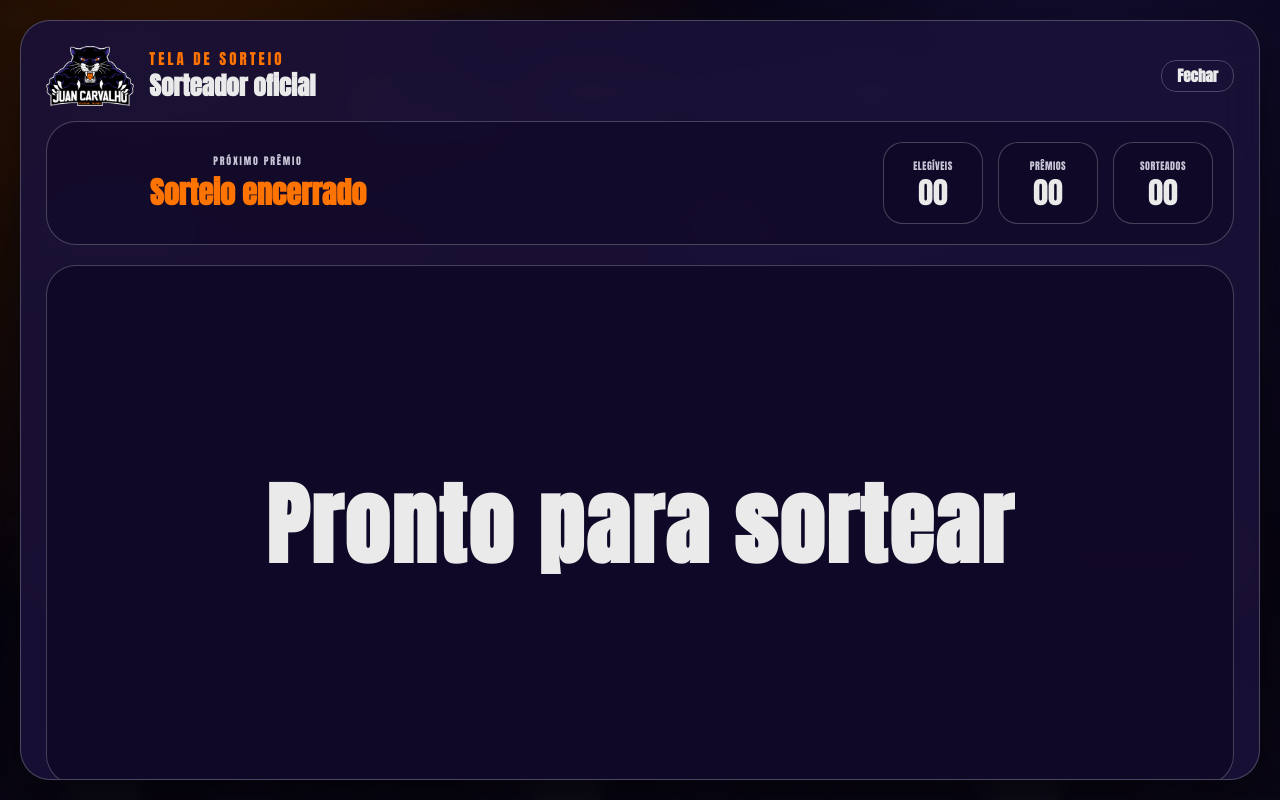
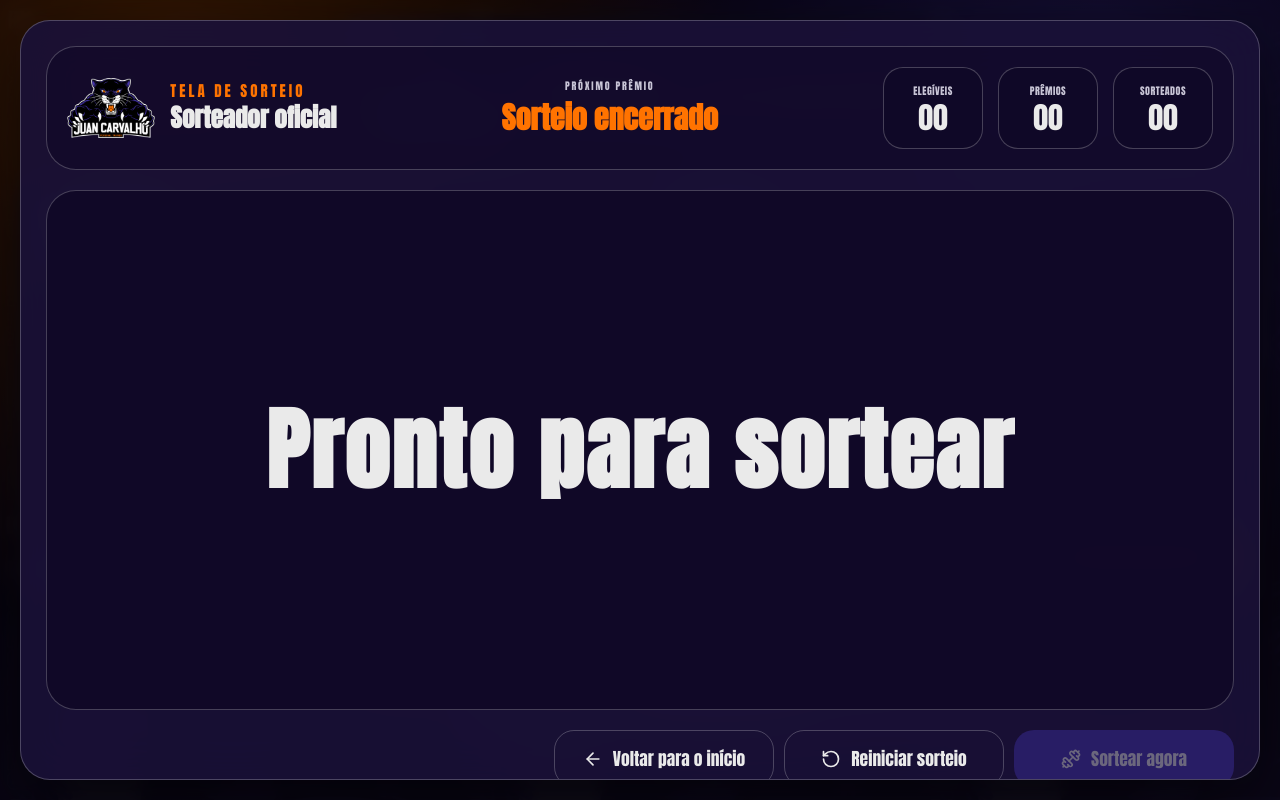
Before and after one commit to aisl1n/giveaway-tool-juan, a React (Vite) app: page / in a window 1280 px wide. Both pictures are taken after a click on the button "Iniciar sorteio". Built offline with nearby package versions, Linux system fonts and the light colour scheme.

Commit message:
refactor: improve layout and styling in DrawModal, DrawStage, and WinnersList components for better user experience

```diff
--- a/src/components/draw/DrawModal.tsx
+++ b/src/components/draw/DrawModal.tsx
@@ -40,34 +40,8 @@ export function DrawModal({ isOpen, isDrawCompleted, onClose }: DrawModalProps)
       />
 
       <div className="relative z-10 mx-auto flex min-h-full w-full max-w-7xl items-center">
-        <div className="border-brand-line bg-brand-panel/90 max-h-[calc(100vh-1rem)] w-full overflow-y-auto rounded-3xl border p-3 shadow-[0_26px_70px_rgba(0,0,0,0.55)] backdrop-blur-xl md:max-h-[calc(100vh-2rem)] md:p-5">
-          <div className="mb-3 flex items-center justify-between gap-2">
-            <div className="flex items-center gap-3">
-              <img
-                src="/images/Logotipo-Principal.png"
-                alt="Logotipo da marca"
-                className="h-10 w-auto shrink-0 md:h-12"
-              />
-              <div className="flex flex-col justify-center leading-tight">
-                <p className="text-brand-secondary text-xs tracking-[0.2em] uppercase">
-                  Tela de sorteio
-                </p>
-                <h2 className="font-heading text-brand-tertiary text-lg font-semibold md:text-xl">
-                  Sorteador oficial
-                </h2>
-              </div>
-            </div>
-
-            <button
-              type="button"
-              onClick={onClose}
-              className="border-brand-line text-brand-tertiary hover:border-brand-secondary hover:text-brand-secondary rounded-xl border px-3 py-1 text-xs font-semibold transition"
-            >
-              Fechar
-            </button>
-          </div>
-
-          <DrawStage />
+        <div className="border-brand-line bg-brand-panel/90 relative max-h-[calc(100vh-1rem)] w-full overflow-y-auto rounded-3xl border p-3 shadow-[0_26px_70px_rgba(0,0,0,0.55)] backdrop-blur-xl md:max-h-[calc(100vh-2rem)] md:p-5">
+          <DrawStage onClose={onClose} />
         </div>
       </div>
     </div>
--- a/src/components/draw/DrawStage.tsx
+++ b/src/components/draw/DrawStage.tsx
@@ -1,5 +1,5 @@
 import { AnimatePresence, motion } from 'framer-motion'
-import { Dumbbell, RotateCcw } from 'lucide-react'
+import { ArrowLeft, Dumbbell, RotateCcw } from 'lucide-react'
 import { useCallback, useEffect, useMemo, useRef, useState } from 'react'
 
 import { launchBrandConfetti } from '../../lib/confetti'
@@ -8,15 +8,27 @@ import { useRaffleStore } from '../../store/useRaffleStore'
 import type { DrawPhase, DrawResult } from '../../types/raffle'
 import { DrawStatsPanel } from './DrawStatsPanel'
 
-const CONFIRMED_WINNER_PREVIEW_MS = 6200
 const READY_MESSAGE = 'Pronto para sortear'
 const COUNTDOWN_STEP_MS = 650
 const ROLLING_SPIN_COUNT = 48
 const ROLLING_STEP_MS = 60
+const ROLLING_MESSAGES = [
+  'Aquecendo o sorteio',
+  'Contando as repetições',
+  'Carga máxima no nome',
+  'Foco no próximo vencedor',
+  'Hoje é dia de bater meta',
+  'Treino pesado, prêmio liberado',
+  'Ritmo forte até o resultado',
+]
 
 const formatStatValue = (value: number) => value.toString().padStart(2, '0')
 
-export function DrawStage() {
+type DrawStageProps = {
+  onClose?: () => void
+}
+
+export function DrawStage({ onClose }: DrawStageProps) {
   const participantsNames = useRaffleStore((state) => state.participantsNames)
   const prizes = useRaffleStore((state) => state.prizes)
   const results = useRaffleStore((state) => state.results)
@@ -26,8 +38,26 @@ export function DrawStage() {
   const [phase, setPhase] = useState<DrawPhase>('idle')
   const [countdownValue, setCountdownValue] = useState<number>(3)
   const [rollingName, setRollingName] = useState<string>(READY_MESSAGE)
+  const [rollingStatusMessage, setRollingStatusMessage] =
+    useState<string>('Aquecendo o sorteio')
+  const [rollingDotsCount, setRollingDotsCount] = useState<number>(0)
   const [lastDraw, setLastDraw] = useState<DrawResult | null>(null)
   const isDrawingRef = useRef(false)
+
+  useEffect(() => {
+    if (phase !== 'rolling' && phase !== 'countdown') {
+      setRollingDotsCount(0)
+      return
+    }
+
+    const intervalId = window.setInterval(() => {
+      setRollingDotsCount((previousCount) => (previousCount + 1) % 4)
+    }, 280)
+
+    return () => {
+      window.clearInterval(intervalId)
+    }
+  }, [phase])
 
   const validPrizes = useMemo(() => normalizePrizes(prizes), [prizes])
   const eligibleParticipants = useMemo(
@@ -67,6 +97,21 @@ export function DrawStage() {
         await sleep(COUNTDOWN_STEP_MS)
       }
 
+      setRollingStatusMessage((previousMessage) => {
+        if (ROLLING_MESSAGES.length < 2) {
+          return ROLLING_MESSAGES[0] ?? previousMessage
+        }
+
+        let nextMessage =
+          ROLLING_MESSAGES[Math.floor(Math.random() * ROLLING_MESSAGES.length)]
+
+        while (nextMessage === previousMessage) {
+          nextMessage =
+            ROLLING_MESSAGES[Math.floor(Math.random() * ROLLING_MESSAGES.length)]
+        }
+
+        return nextMessage
+      })
       setPhase('rolling')
 
       let previousIndex = -1
@@ -101,33 +146,36 @@ export function DrawStage() {
     }
   }, [canDraw, drawNextWinner, eligibleParticipants])
 
-  useEffect(() => {
-    if (!lastDraw) {
-      return
-    }
-
-    const timerId = window.setTimeout(() => {
-      setLastDraw(null)
-    }, CONFIRMED_WINNER_PREVIEW_MS)
-
-    return () => {
-      window.clearTimeout(timerId)
-    }
-  }, [lastDraw])
-
   const handleResetDraws = () => {
     resetDraws()
     setPhase('idle')
     setCountdownValue(3)
     setRollingName(READY_MESSAGE)
+    setRollingStatusMessage('Aquecendo o sorteio')
     setLastDraw(null)
   }
 
   return (
     <div className="mx-auto flex w-full max-w-5xl flex-col gap-4">
       <div className="space-y-4">
-        <div className="border-brand-line bg-brand-surface/55 flex w-full flex-col items-center gap-4 rounded-3xl border px-4 py-4 text-center md:flex-row md:justify-between">
-          <div className="flex w-full flex-col md:w-1/3">
+        <div className="border-brand-line md:bg-brand-surface/55 relative grid w-full grid-cols-1 gap-4 rounded-3xl border-0 bg-transparent px-4 py-4 text-center md:border lg:grid-cols-[max-content_minmax(0,1fr)_max-content] lg:items-center lg:text-left">
+          <div className="mx-auto flex w-fit items-center justify-center gap-3 lg:mx-0 lg:justify-start">
+            <img
+              src="/images/Logotipo-Principal.png"
+              alt="Logotipo da marca"
+              className="h-10 w-auto shrink-0 lg:h-12"
+            />
+            <div className="flex flex-col justify-center leading-tight">
+              <p className="text-brand-secondary text-xs tracking-[0.2em] uppercase">
+                Tela de sorteio
+              </p>
+              <h2 className="font-heading text-brand-tertiary text-lg font-semibold lg:text-xl">
+                Sorteador oficial
+              </h2>
+            </div>
+          </div>
+
+          <div className="min-w-0 flex-1 text-center">
             <p className="text-brand-muted text-[10px] tracking-[0.18em] uppercase">
               Próximo prêmio
             </p>
@@ -136,7 +184,9 @@ export function DrawStage() {
             </p>
           </div>
 
-          <DrawStatsPanel items={drawStats} />
+          <div className="mx-auto flex w-fit justify-center lg:mx-0 lg:justify-end">
+            <DrawStatsPanel items={drawStats} />
+          </div>
         </div>
 
         <div className="border-brand-line bg-brand-surface/85 relative flex min-h-88 items-center justify-center overflow-hidden rounded-3xl border p-6 text-center md:min-h-104">
@@ -157,7 +207,10 @@ export function DrawStage() {
             <div className="space-y-3">
               {phase === 'rolling' ? (
                 <p className="text-brand-muted text-xs tracking-[0.18em] uppercase">
-                  Sorteando nomes...
+                  {rollingStatusMessage}
+                  <span className="inline-block w-[2ch] text-left">
+                    {'.'.repeat(rollingDotsCount)}
+                  </span>
                 </p>
               ) : null}
 
@@ -181,38 +234,34 @@ export function DrawStage() {
                   </motion.span>
                 </p>
               </AnimatePresence>
+
+              {phase === 'result' && lastDraw ? (
+                <p className="text-brand-secondary text-sm tracking-[0.08em] uppercase md:text-base">
+                  {lastDraw.prizeLabel}
+                </p>
+              ) : null}
             </div>
           )}
         </div>
 
-        <AnimatePresence>
-          {lastDraw ? (
-            <motion.div
-              initial={{ opacity: 0, y: 18 }}
-              animate={{ opacity: 1, y: 0 }}
-              exit={{ opacity: 0, y: -12 }}
-              transition={{ duration: 0.3 }}
-              className="border-brand-primary/45 bg-brand-primary/15 rounded-2xl border p-4 text-center"
+        <div className="grid grid-cols-2 gap-2 md:flex md:flex-wrap md:justify-end">
+          {onClose ? (
+            <button
+              type="button"
+              onClick={onClose}
+              disabled={phase === 'countdown' || phase === 'rolling'}
+              className="hover:border-brand-secondary hover:text-brand-secondary border-brand-line text-brand-tertiary flex w-full items-center justify-center gap-2 rounded-2xl border px-5 py-3 text-sm font-normal whitespace-nowrap transition disabled:cursor-not-allowed disabled:opacity-40 md:w-44"
             >
-              <p className="text-brand-primary text-xs tracking-[0.15em] uppercase">
-                Vencedor confirmado
-              </p>
-              <p className="text-brand-tertiary mt-2 text-xl font-semibold">
-                {lastDraw.winnerName}
-              </p>
-              <p className="text-brand-muted mt-1 text-sm">
-                Levou: {lastDraw.prizeLabel}
-              </p>
-            </motion.div>
+              <ArrowLeft className="h-4 w-4" />
+              Voltar para o início
+            </button>
           ) : null}
-        </AnimatePresence>
 
-        <div className="flex flex-wrap justify-end gap-2">
           <button
             type="button"
             onClick={handleResetDraws}
             disabled={phase === 'countdown' || phase === 'rolling'}
-            className="hover:border-brand-secondary hover:text-brand-secondary border-brand-line text-brand-tertiary flex items-center gap-2 rounded-2xl border px-5 py-3 text-sm font-normal transition disabled:cursor-not-allowed disabled:opacity-40"
+            className="hover:border-brand-secondary hover:text-brand-secondary border-brand-line text-brand-tertiary flex w-full items-center justify-center gap-2 rounded-2xl border px-5 py-3 text-sm font-normal whitespace-nowrap transition disabled:cursor-not-allowed disabled:opacity-40 md:w-44"
           >
             <RotateCcw className="h-4 w-4" />
             Reiniciar sorteio
@@ -223,14 +272,14 @@ export function DrawStage() {
               void runDrawExperience()
             }}
             disabled={!canDraw}
-            className="bg-brand-primary text-brand-tertiary flex items-center gap-2 rounded-2xl px-5 py-3 text-sm font-normal transition hover:brightness-110 disabled:cursor-not-allowed disabled:opacity-40"
+            className="bg-brand-primary text-brand-tertiary col-span-2 flex w-full items-center justify-center gap-2 rounded-2xl px-5 py-3 text-sm font-normal whitespace-nowrap transition hover:brightness-110 disabled:cursor-not-allowed disabled:opacity-40 md:w-44"
           >
             {phase === 'countdown' || phase === 'rolling' ? (
               <>
                 <span className="inline-block animate-spin">
                   <Dumbbell className="h-4 w-4" />
                 </span>
-                Sorteando...
+                Sorteando
               </>
             ) : (
               <>
@@ -243,7 +292,7 @@ export function DrawStage() {
 
         {drawCompleted ? (
           <p className="border-brand-secondary/55 bg-brand-secondary/16 text-brand-tertiary rounded-2xl border px-4 py-3 text-sm">
-            Todos os premios foram definidos. O ultimo sorteio concluiu o Premio #1
+            Todos os prêmios foram definidos. O último sorteio concluiu o prêmio #1
             principal.
           </p>
         ) : null}
```
Also changed, not shown: src/components/draw/WinnersList.tsx (+15 -8 lines).
